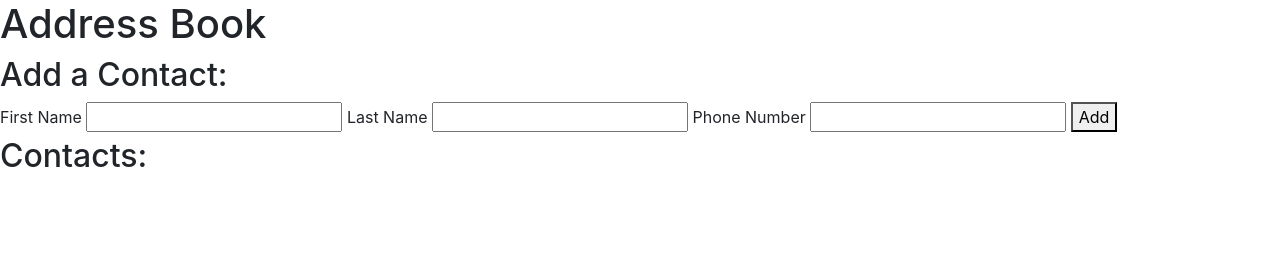
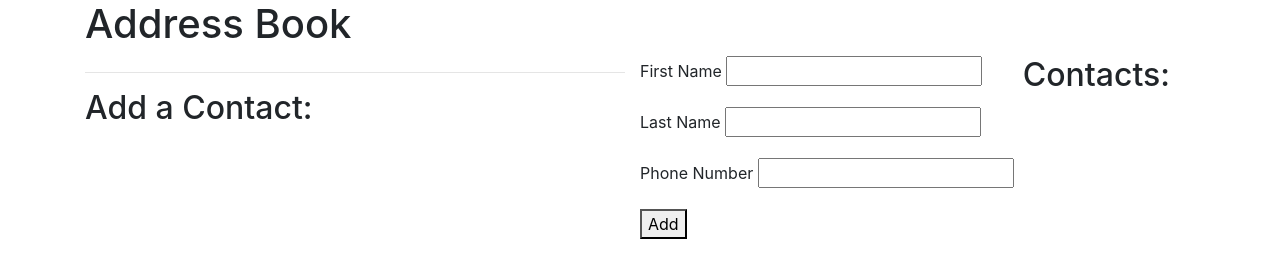
Before and after one commit to geomio/ForAddress, a plain HTML site: page index.html in a window 1280 px wide. Drawn offline with nearby package versions, Linux system fonts and the light colour scheme.

Commit message:
added bootstrap divs to html index page

```diff
--- a/index.html
+++ b/index.html
@@ -7,23 +7,35 @@
   <script src="js/scripts.js"></script>
   <title>Address Book</title>
 </head>
+<div class="container">
   <body>
     <h1>Address Book</h1>
+    <div class="row">
+      <div class="col-md-6">
+        <hr>
         <h2>Add a Contact:</h2>
+      </div>
       <form id="new-contact">
+        <div class="form-group">
           <label for="new-first-name">First Name</label>
           <input type="text" id="new-first-name">
+        </div>
+        <div class="form-group">
           <label for="new-last-name">Last Name</label>
           <input type="text" id="new-last-name">
+        </div>
+        <div class="form-group">
           <label for="new-phone-number">Phone Number</label>
           <input type="text" id="new-phone-number">
-      <button type="submit">Add</button>
+        </div>
+        <button type="submit" class="btm-primary">Add</button>
       </form>
-
+      <hr>
       <h2>Contacts:</h2>
       <ul id="contacts">
       </ul>
 
+    <div class="col-md-6">
       <div id="show-contact">
         <p>First Name: <span class="first-name"></span></p>
         <p>Last Name: <span class="last-name"></span></p>
@@ -31,5 +43,8 @@
         <div id="buttons">
         </div>
       </div>
+    </div>
+  </div>
+</div>
 </body>
 </html>
```
Lines whose indentation alone changed are shown as unchanged.
